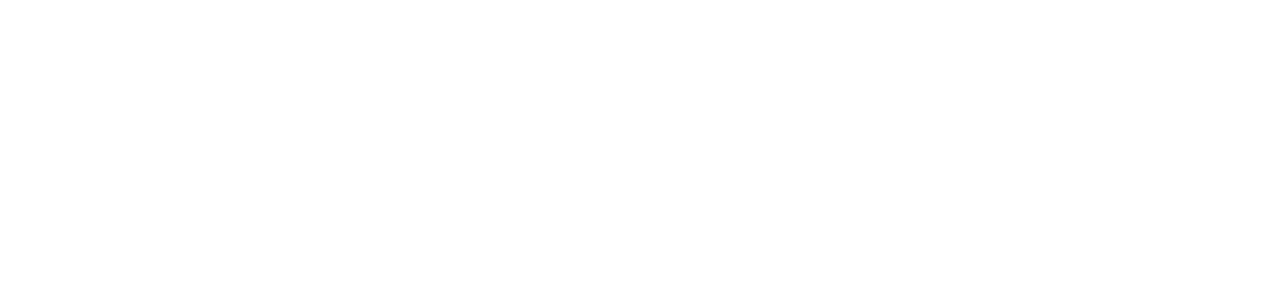
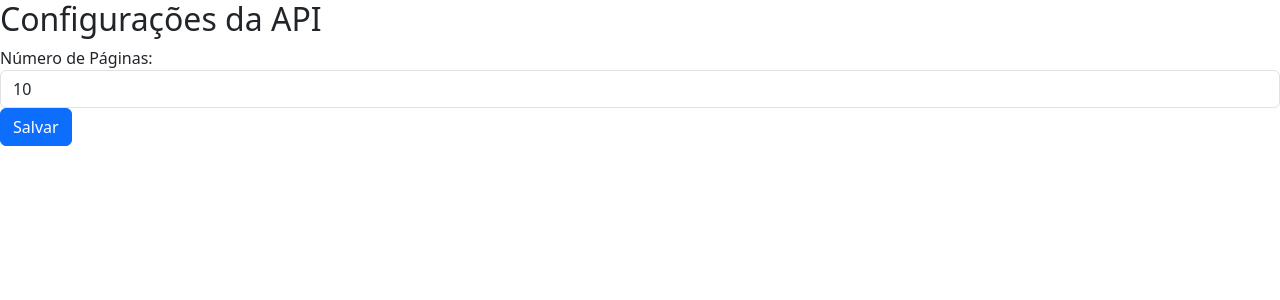
Before and after one commit to EcthorSilva/news, a React (Create React App) app: page /ConfigPage in a window 1280 px wide. Before the commit this address had no page. Shown: the top 300 px of the page. Built offline with nearby package versions, Linux system fonts and the light colour scheme.

Commit message:
Add: adicionado uma função para o usuario configurar o app

```diff
--- a/main.js
+++ b/main.js
@@ -58,7 +58,7 @@ app.whenReady().then(() => {
 
    const contextMenu = Menu.buildFromTemplate([
       { label: 'Abrir Janela', click: () => toggleMainWindow('http://localhost:3000/') },
-      { label: 'Configurações', click: () => toggleMainWindow('http://localhost:3000/config') },
+      { label: 'Configurações', click: () => toggleMainWindow('http://localhost:3000/ConfigPage') }, // URL corrigida
       { type: 'separator' },
       { label: 'Sair', click: () => { app.quit(); } }
    ]);
--- a/src/App.js
+++ b/src/App.js
@@ -2,14 +2,15 @@ import React, { useState, useEffect } from 'react';
 import './App.css';
 import { Header, Card } from './components';
 
-const App = () => {
+const App = ({ maxPages }) => {
   const [loading, setLoading] = useState(true);
   const [cards, setCards] = useState([]);
 
   useEffect(() => {
     const fetchData = async () => {
       try {
-        const response = await fetch('http://localhost:3005');
+        const maxPages = localStorage.getItem('maxPages') || 10;
+        const response = await fetch(`http://localhost:3005?maxPages=${maxPages}`);
         if (!response.ok) {
           throw new Error('Failed to fetch');
         }
@@ -23,7 +24,7 @@ const App = () => {
     };
 
     fetchData();
-  }, []);
+  }, [maxPages]);
 
   return (
     <div className="App">
--- /dev/null
+++ b/src/router/ConfigPage.js
@@ -0,0 +1,33 @@
+import React, { useState } from 'react';
+import { useNavigate } from 'react-router-dom';
+
+const ConfigPage = () => {
+  const [maxPages, setMaxPages] = useState(localStorage.getItem('maxPages') || 10);
+  const navigate = useNavigate();
+
+  const handleSave = () => {
+    localStorage.setItem('maxPages', maxPages);
+    navigate('/'); // Navegue de volta para a página principal
+  };
+
+  return (
+    <div className="config-page">
+      <h2>Configurações da API</h2>
+      <div className="form-group">
+        <label htmlFor="maxPages">Número de Páginas:</label>
+        <input
+          type="number"
+          id="maxPages"
+          value={maxPages}
+          onChange={(e) => setMaxPages(e.target.value)}
+          className="form-control"
+        />
+      </div>
+      <button onClick={handleSave} className="btn btn-primary">
+        Salvar
+      </button>
+    </div>
+  );
+};
+
+export default ConfigPage;
--- a/src/router/config.js
+++ /dev/null
@@ -1,11 +0,0 @@
-import React from "react";
-
-const Config = () => {
-   return (
-      <div>
-         <h1>Config</h1>
-      </div>
-   );
-};
-
-export default Config;
--- a/src/router/routes.js
+++ b/src/router/routes.js
@@ -1,15 +1,16 @@
-// src/router/routes.js
-import React from 'react';
+import React, { useState } from 'react';
 import { BrowserRouter as Router, Route, Routes } from 'react-router-dom';
 import App from '../App';
-import Config from './config';
+import ConfigPage from './ConfigPage';
 
 const AppRoutes = () => {
+  const [config, setConfig] = useState({ maxPages: 10 });
+
   return (
     <Router>
       <Routes>
-            <Route path="/" element={<App />} />
-            <Route path="/config" element={<Config />} />
+        <Route path="/" element={<App maxPages={config.maxPages} />} />
+        <Route path="/ConfigPage" element={<ConfigPage config={config} setConfig={setConfig} />} />
       </Routes>
     </Router>
   );
```
Also changed, not shown: 1 other file (tests, documents, lock files or other folders). Lines whose indentation alone changed are shown as unchanged.
